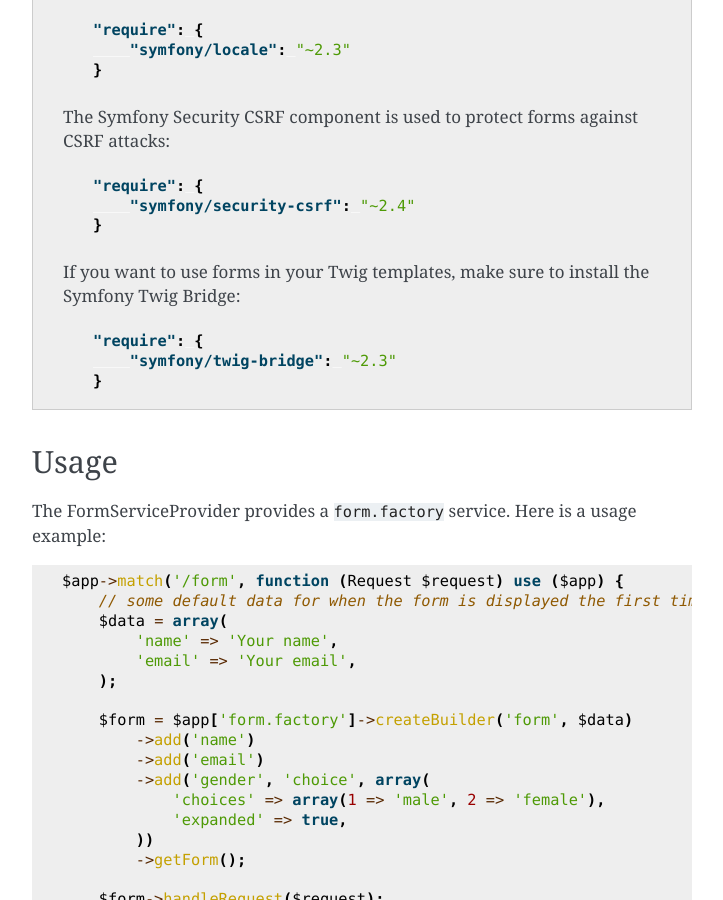
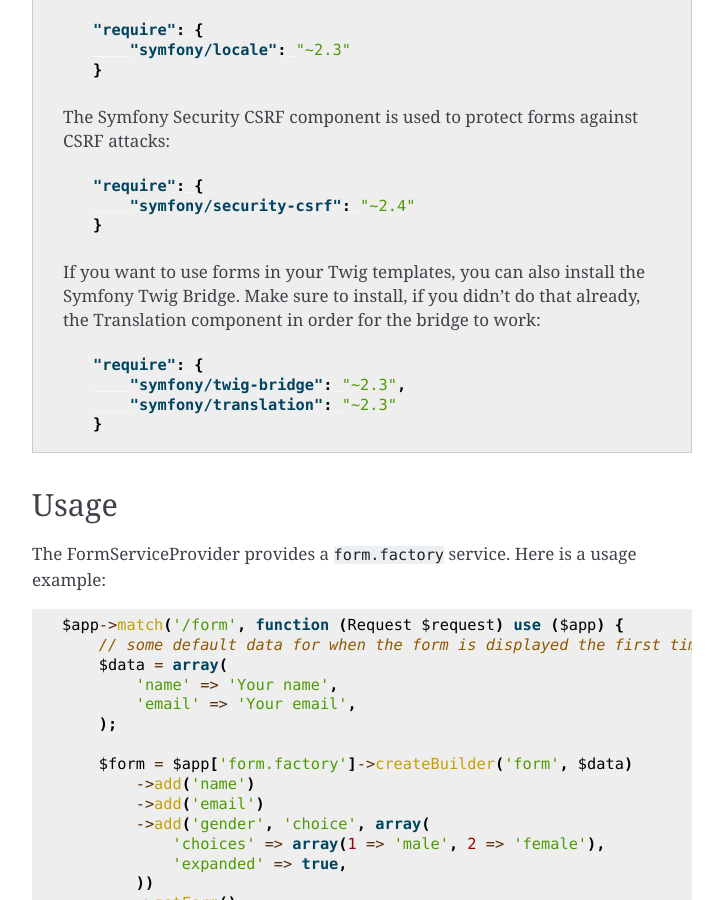
Before and after one commit to silexphp/Silex, a Sphinx documentation site: the page built from doc/providers/form.rst, in a window 1280 px wide and 900 px high, scrolled down 1639 px. Shown: the whole window, without its empty margins (388-1111 px from the left). Built offline with Sphinx 7.4.7, drawn with Linux system fonts in a browser that asks for light colours; pages that are not in the unit, such as notebooks, are missing from menus.

Commit message:
Fixed dependency for twig bridge

```diff
--- a/doc/providers/form.rst
+++ b/doc/providers/form.rst
@@ -92,13 +92,15 @@
             "symfony/security-csrf": "~2.4"
         }
 
-    If you want to use forms in your Twig templates, make sure to install the
-    Symfony Twig Bridge:
+    If you want to use forms in your Twig templates, you can also install the
+    Symfony Twig Bridge. Make sure to install, if you didn't do that already,
+    the Translation component in order for the bridge to work:
 
     .. code-block:: json
 
         "require": {
-            "symfony/twig-bridge": "~2.3"
+            "symfony/twig-bridge": "~2.3",
+            "symfony/translation": "~2.3"
         }
 
 Usage
```
